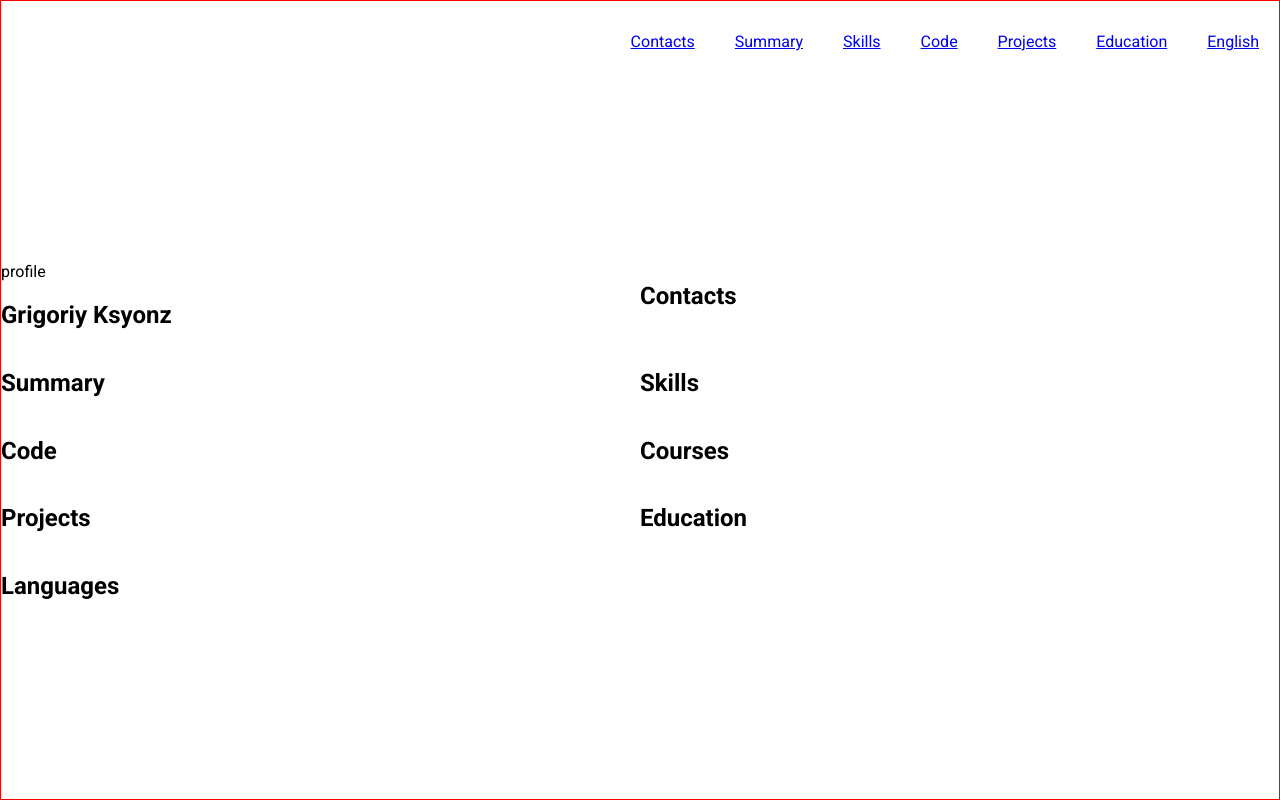
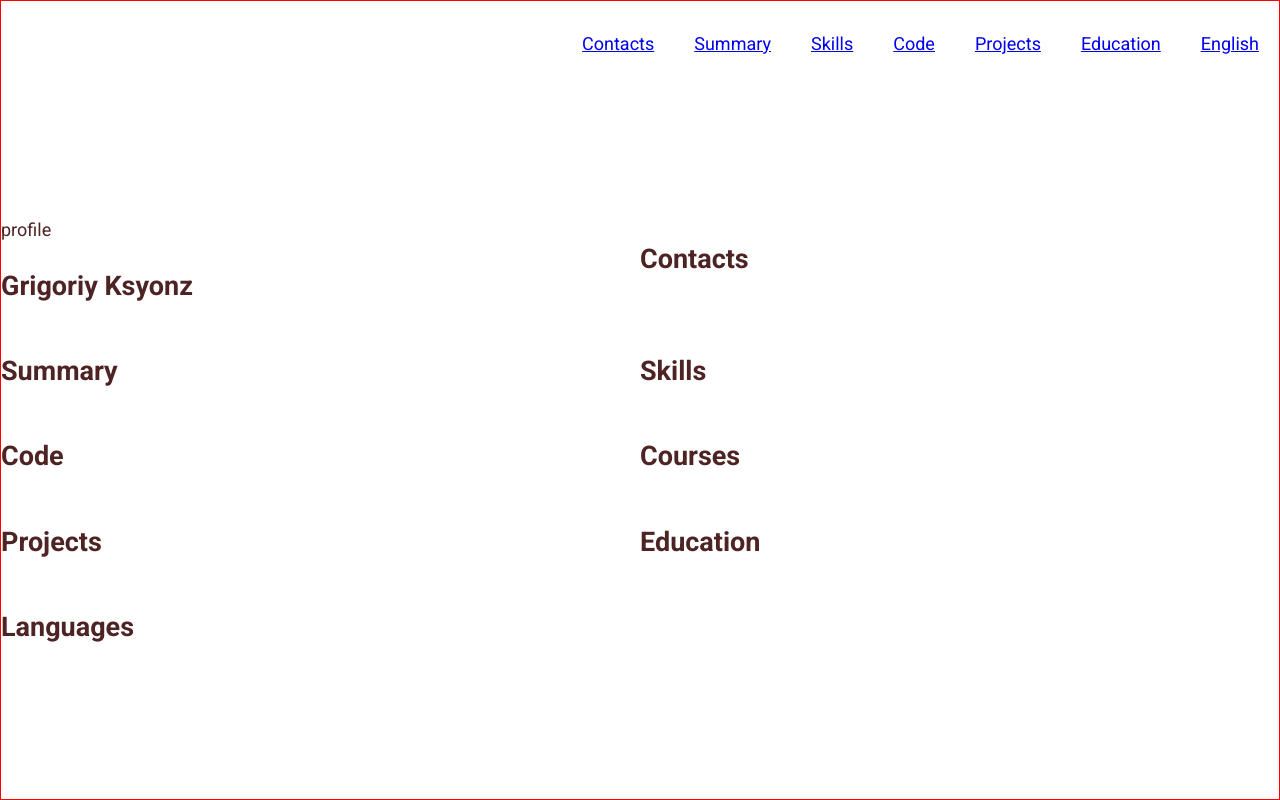
Before and after one commit to Grigoriy-KS/rsschool-cv_js-fe-preschool-2024q2, a plain HTML site: page index.html in a window 1280 px wide. Drawn offline with Linux system fonts and the light colour scheme.

Commit message:
feat: add font properties to style.css

```diff
--- a/style.css
+++ b/style.css
@@ -19,6 +19,10 @@ body {
 
     /* Типографика */
     font-family: 'Roboto', sans-serif;
+    font-size: 18px;
+    font-weight: 400;
+    line-height: 1.5;
+    color: #4d2323;
 
     /* Оформление */
     border: 1px solid red;
```
